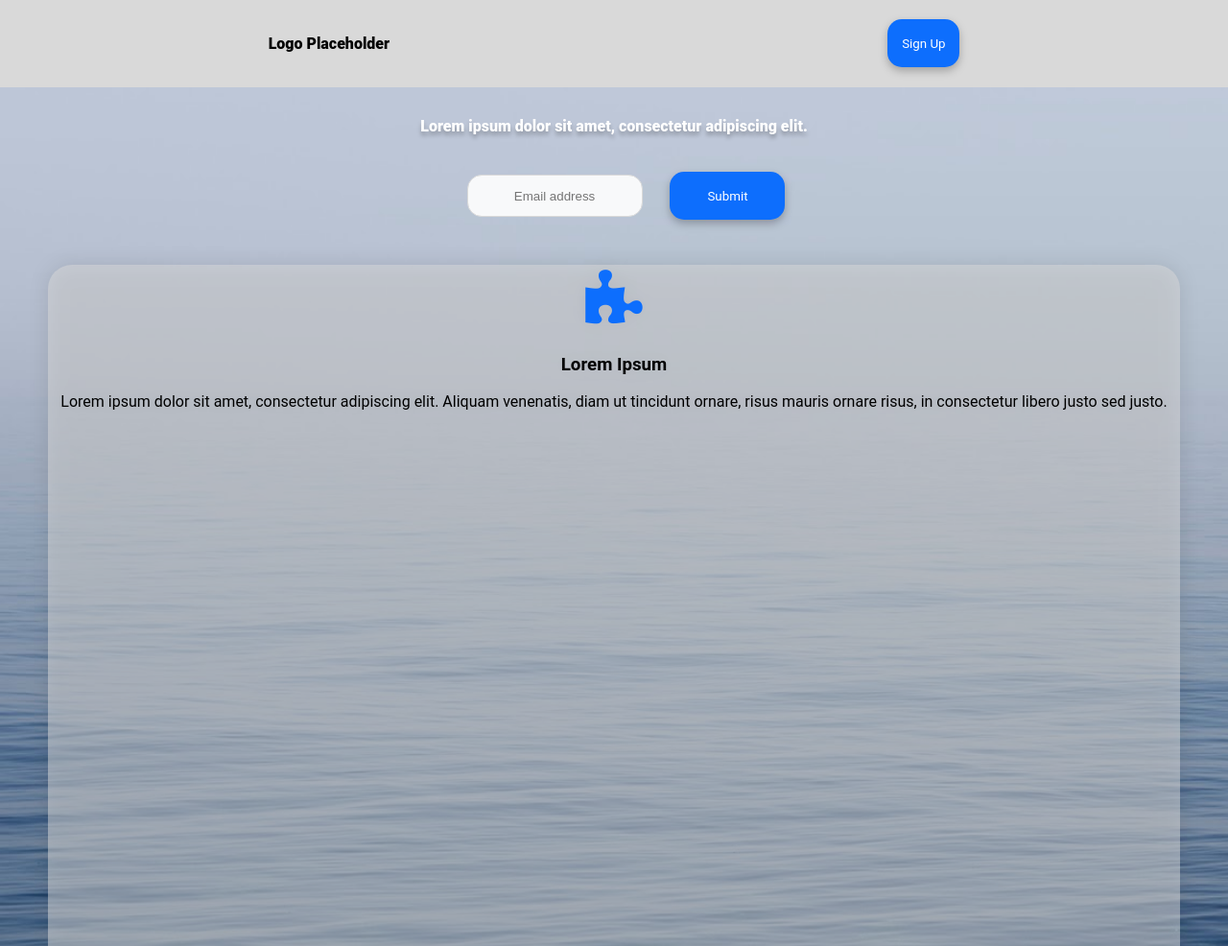
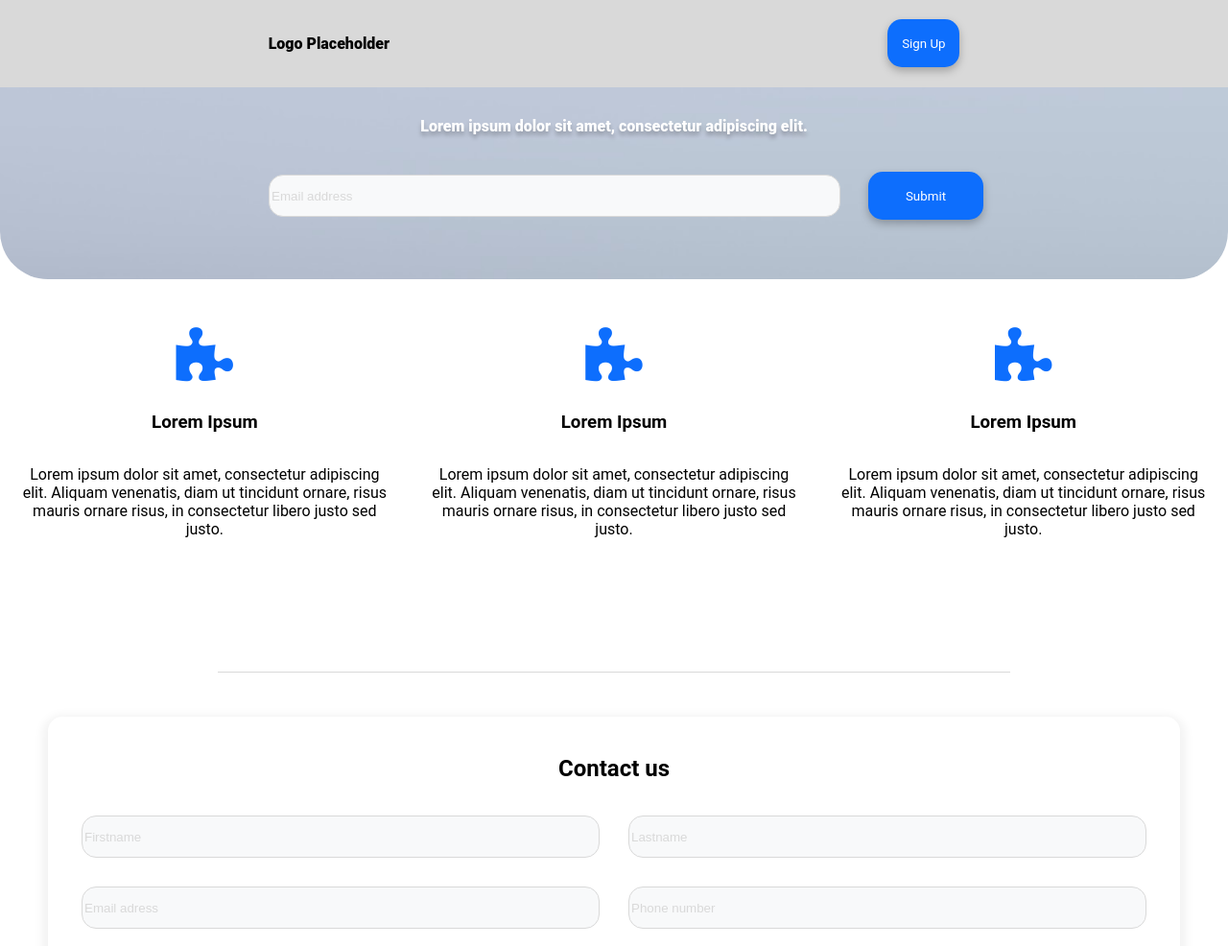
Before and after one commit to MrLkuch/maquetteSCSS, a website: page index.html in a window 1280 px wide. Shown: the top 986 px of the page at 96% size. Drawn offline with Linux system fonts and the light colour scheme.

Commit message:
Mise en place du responsive.
Mise à jour du style pour le responsive ainsi que des correction pour W3C validator.

```diff
--- a/index.html
+++ b/index.html
@@ -65,7 +65,7 @@
 
           </section>
     </header>
-    <section class="section_article">
+    <div class="section_article">
         <article class="article">
             <i class="fa fa-puzzle-piece fa-4x article__icon"></i>
             <h3 class="article__title">Lorem Ipsum</h3>
@@ -84,14 +84,19 @@
             <p class="article__text">Lorem ipsum dolor sit amet, consectetur adipiscing elit. Aliquam venenatis, diam ut
                 tincidunt ornare, risus mauris ornare risus, in consectetur libero justo sed justo.</p>
         </article>
-    </section>
+    </div>
 
     <form class="form" action="#">
         <h2 class="form__title">Contact us</h2>
-        <input class="input form__input" type="text" placeholder="Firstname">
-        <input class="input form__input" type="text" placeholder="Lastname">
-        <input class="input form__input" type="email" placeholder="Email adress">
-        <input class="input form__input" type="tel" placeholder="Phone number">
+        <div class="form__group">
+            <input class="input form__input" type="text" placeholder="Firstname">
+            <input class="input form__input" type="text" placeholder="Lastname">
+        </div>
+        <div class="form__group">
+            <input class="input form__input" type="email" placeholder="Email adress">
+            <input class="input form__input" type="tel" placeholder="Phone number">
+
+        </div>
         <textarea class="input form__input form__input--msg" cols="30" rows="10" placeholder="Type your message"></textarea>
         <button class="button">submit</button>
     </form>
--- a/scss/main.scss
+++ b/scss/main.scss
@@ -25,11 +25,14 @@ body {
         border: 1px solid #D9D9D9;
         border-radius: 15px;
         text-align: center;
-        &:placeholder{
+        &::placeholder{
             color: #D9D9D9;
         }
     }
-
+    .article__icon{
+        color: #0D6EFD;
+        margin: 5px;
+}
     .nav{
         background-color: #D9D9D9;
         display: flex;
@@ -59,6 +62,7 @@ body {
         text-align: center;
         border-bottom-left-radius: 50px;
         border-bottom-right-radius: 50px;
+        margin-bottom: 25px;
 
         &__container{
 
@@ -121,10 +125,7 @@ body {
                 scroll-snap-align: center;
             }
 
-            .article__icon{
-                    color: #0D6EFD;
-                    margin: 5px;
-            }
+
 
         }
 
@@ -155,6 +156,14 @@ body {
                 height: 125px;
             }
         }
+
+        &__group{
+            display: flex;
+            flex-direction: column ;
+            align-items: center;
+            width: 100%;
+
+        }
     }
 
     .footer{
@@ -178,3 +187,96 @@ body {
 
 
 }
+
+
+@media only screen and (min-width: 481px){
+
+    .input{
+        text-align: left !important;
+    }
+    .carousel{
+        display: none;
+    }
+    .section_article{
+        display: flex !important;
+        flex-wrap: wrap;
+        justify-content: center;
+        margin-bottom: 150px;
+
+
+        .article{
+            width: 40%;
+            display: flex;
+            flex-direction: column;
+            align-items: center;
+            text-align: center;
+        }
+
+
+    }
+
+
+
+    .form{
+        position: relative;
+
+        &::before{
+            position: absolute;
+            content: "";
+            height: 1px;
+            width: 70%;
+            background-color: #D9D9D9;
+            bottom: 110%;
+
+        }
+        &__input{
+            width: 100% !important;
+        }
+
+        &__group{
+            .input{
+                width: 70% !important;
+
+            }
+        }
+    }
+}
+
+
+@media only screen and (min-width: 769px){
+    .header{
+        &__container{
+            &__input{
+                width: 50% !important;
+            }
+        }
+    }
+
+    .section_article{
+
+        justify-content: center;
+        flex-wrap: nowrap;
+
+
+        .article{
+
+            display: flex;
+            flex-direction: column;
+            align-items: center;
+            text-align: center;
+            padding: 20px;
+        }
+
+
+    }
+
+
+    .form{
+        &__group{
+            flex-direction: row !important;
+        }
+    }
+    .form__input{
+        width: 50% !important;
+    }
+}
```
Also changed, not shown: css/style.css, 1 other file.
